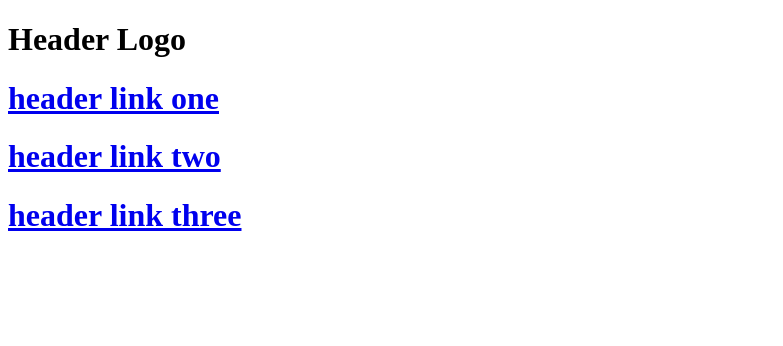
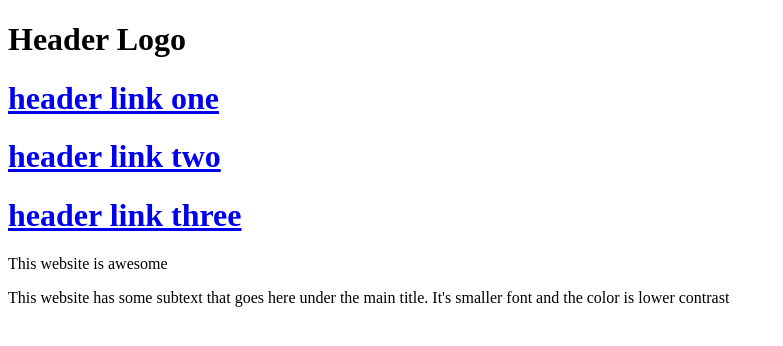
Before and after one commit to natalija-zdravkovic/landing-page, a plain HTML site: page index.html in a window 1280 px wide. Shown: the whole page, without its empty margins (0-783 px from the left). Drawn offline with Linux system fonts and the light colour scheme.

Commit message:
Add main title and subtext to index.html
Added a main title and a short description under the heading to index.html file

```diff
--- a/index.html
+++ b/index.html
@@ -11,5 +11,10 @@
         <h1><a href="https://www.theodinproject.com/lessons/foundations-landing-page">header link one</a></h1>
         <h1><a href="https://www.theodinproject.com/lessons/foundations-landing-page">header link two</a></h1>
         <h1><a href="https://www.theodinproject.com/lessons/foundations-landing-page">header link three</a></h1>
+
+        <div class="main title">This website is awesome</div>
+        <p class="subtext">This website has some subtext that goes here under the main title.
+            It's smaller font and the color is lower contrast
+        </p>
     </body>
 </html>
```
